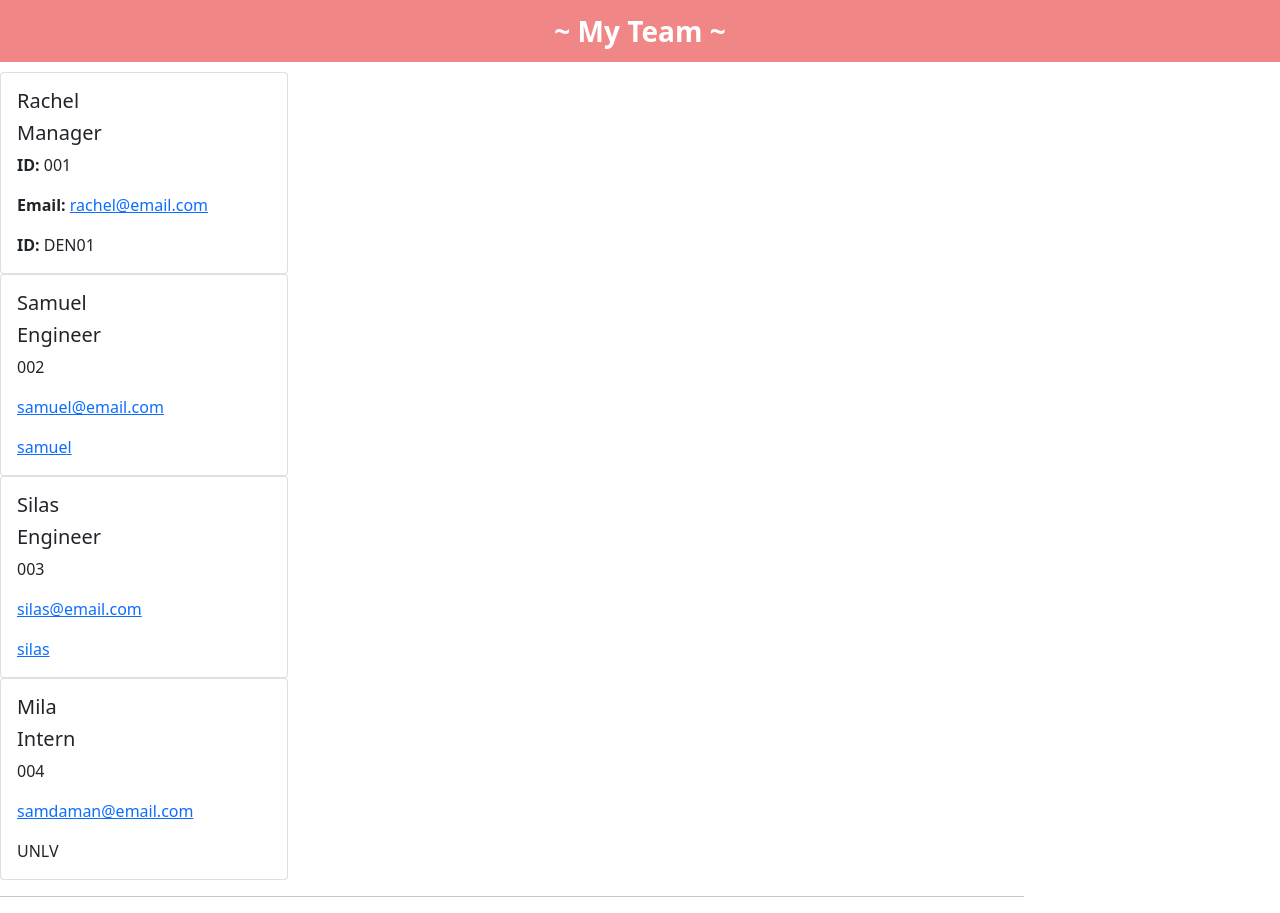
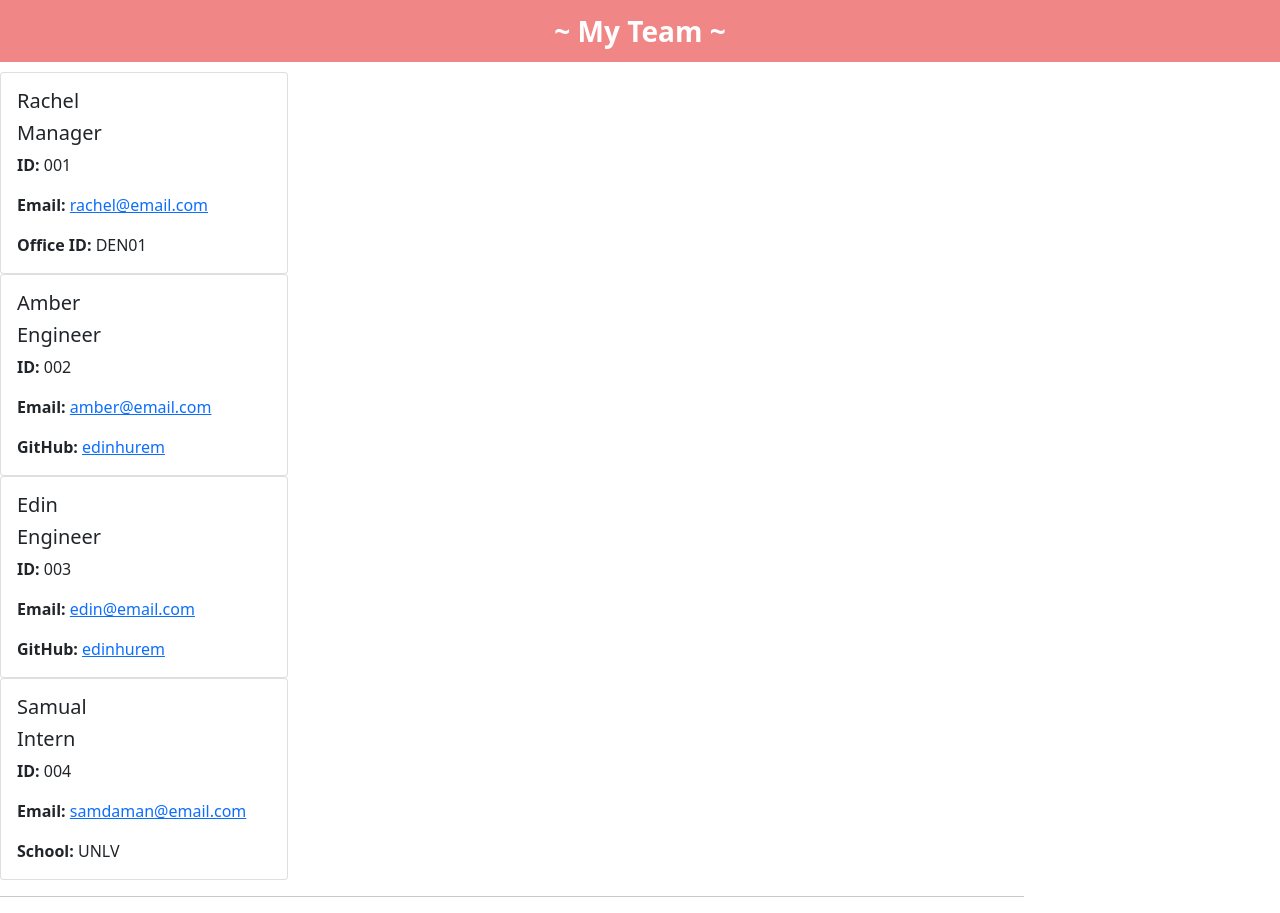
Before and after one commit to rachelleBoeuf/team-profile-generator, a website: page dist/index.html in a window 1280 px wide. Drawn offline with nearby package versions, Linux system fonts and the light colour scheme.

```diff
--- a/dist/index.html
+++ b/dist/index.html
@@ -23,37 +23,37 @@
         <h5 class="card-title bolder">Manager</h5>
         <p class="card-text"><b>ID: </b>001</p>
         <p class="card-text"><b>Email: </b><a href="mailto:rachel@email.com">rachel@email.com</a></p>
-        <p class="card-text"><b>ID: </b>DEN01</p>
+        <p class="card-text"><b>Office ID: </b>DEN01</p>
       </div>
     </div>
       <!-- Engineer Card -->
       <div class="card" style="width: 18rem;">
         <div class="card-body">
-          <h5 class="card-title">Samuel</h5>
+          <h5 class="card-title">Amber</h5>
           <h5 class="card-title bolder">Engineer</h5>
-          <p class="card-text">002</p>
-          <p class="card-text"><a href="mailto:samuel@email.com">samuel@email.com</a></p>
-          <p class="card-text"><a target="_blank" href="//github.com/samuel">samuel</a></p>
+          <p class="card-text"><b>ID: </b>002</p>
+          <p class="card-text"><b>Email: </b><a href="mailto:amber@email.com">amber@email.com</a></p>
+          <p class="card-text"><b>GitHub: </b><a target="_blank" href="//github.com/edinhurem">edinhurem</a></p>
         </div>
       </div>
       <!-- Engineer Card -->
       <div class="card" style="width: 18rem;">
         <div class="card-body">
-          <h5 class="card-title">Silas</h5>
+          <h5 class="card-title">Edin</h5>
           <h5 class="card-title bolder">Engineer</h5>
-          <p class="card-text">003</p>
-          <p class="card-text"><a href="mailto:silas@email.com">silas@email.com</a></p>
-          <p class="card-text"><a target="_blank" href="//github.com/silas">silas</a></p>
+          <p class="card-text"><b>ID: </b>003</p>
+          <p class="card-text"><b>Email: </b><a href="mailto:edin@email.com">edin@email.com</a></p>
+          <p class="card-text"><b>GitHub: </b><a target="_blank" href="//github.com/edinhurem">edinhurem</a></p>
         </div>
       </div>
       <!-- Intern Card -->
       <div class="card" style="width: 18rem;">
         <div class="card-body">
-          <h5 class="card-title">Mila</h5>
+          <h5 class="card-title">Samual</h5>
           <h5 class="card-title bolder">Intern</h5>
-          <p class="card-text">004</p>
-          <p class="card-text"><a href="mailto:samdaman@email.com">samdaman@email.com</a></p>
-          <p class="card-text">UNLV</p>
+          <p class="card-text"><b>ID: </b>004</p>
+          <p class="card-text"><b>Email: </b><a href="mailto:samdaman@email.com">samdaman@email.com</a></p>
+          <p class="card-text"><b>School: </b>UNLV</p>
         </div>
       </div>
     <footer>
--- a/package.json
+++ b/package.json
@@ -19,6 +19,7 @@
   "dependencies": {
     "cache": "^2.3.1",
     "config": "^3.3.7",
+    "fs-extra": "^10.1.0",
     "inquirer": "^8.2.2",
     "jest": "^27.5.1",
     "local": "^0.1.0",
```
Also changed, not shown: 1 other file.
